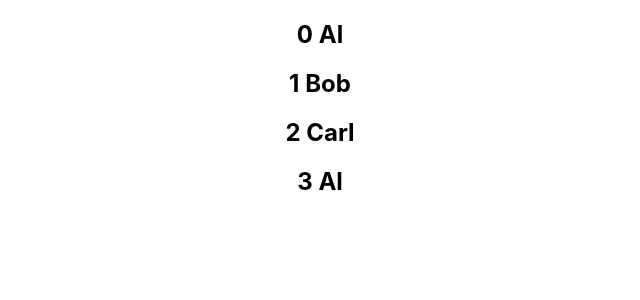
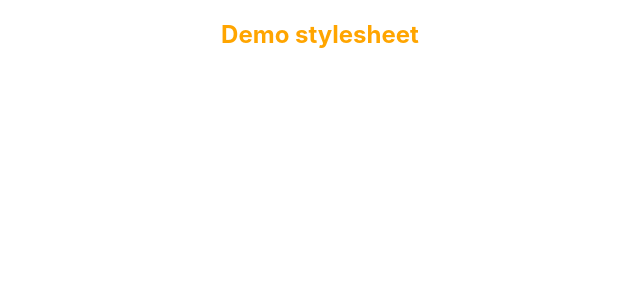
Before and after one commit to frizio/demo-react-app, a React (Create React App) app: page / in a window 1280 px wide. Shown: the top 300 px of the page, without its empty margins (320-960 px from the left). Built offline with nearby package versions, Linux system fonts and the light colour scheme.

Commit message:
Styling and CSS Basics - started

```diff
--- a/src/App.js
+++ b/src/App.js
@@ -11,12 +11,14 @@
 import ParentComponent from './components/ParentComponent';
 import UserGreeting from './components/UserGreeting';
 import NameList from './components/NameList';
+import Stylesheet from './components/Stylesheet';
 
 class App extends Component {
   render() {
     return (
       <div className="App">
-        <NameList/>
+        <Stylesheet />
+        {/* <NameList/> */}
         {/* <UserGreeting/> */}
         {/* <ParentComponent/> */}
         {/* <EventBind/> */}
--- /dev/null
+++ b/src/components/Stylesheet.js
@@ -0,0 +1,12 @@
+import React from 'react'
+import './myStyles.css'
+
+function Stylesheet() {
+  return (
+    <div>
+      <h2 className="primary">Demo stylesheet</h2>
+    </div>
+  )
+}
+
+export default Stylesheet
--- /dev/null
+++ b/src/components/myStyles.css
@@ -0,0 +1,3 @@
+.primary {
+  color: orange
+}
```
